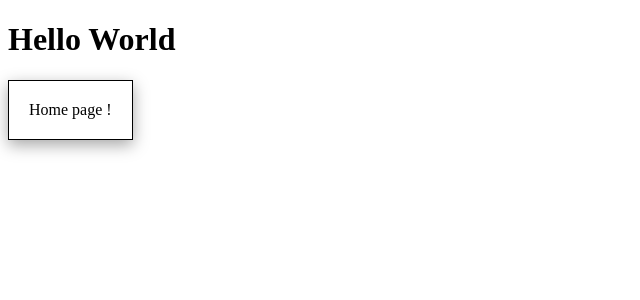
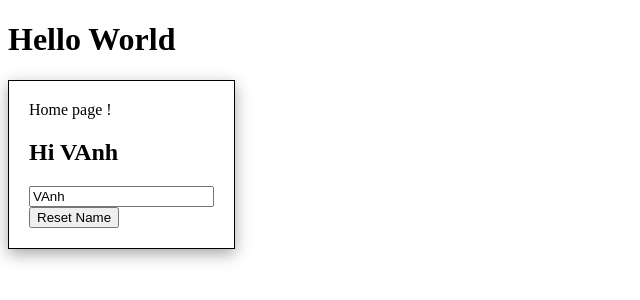
Before and after one commit to 89VAnh/LearnAngular12, an Angular app: page / in a window 1280 px wide. Shown: the top 300 px of the page, without its empty margins (0-640 px from the left). Built offline with nearby package versions, Linux system fonts and the light colour scheme.

Commit message:
ng-modul

```diff
--- a/src/app/app.component.ts
+++ b/src/app/app.component.ts
@@ -3,7 +3,7 @@
 @Component({
   selector: 'app-root',
   templateUrl: './app.component.html',
-  styleUrls: ['./app.component.scss']
+  styleUrls: ['./app.component.scss'],
 })
 export class AppComponent {
   title = 'learn-angular';
--- a/src/app/app.module.ts
+++ b/src/app/app.module.ts
@@ -1,5 +1,6 @@
 import { NgModule } from '@angular/core';
 import { BrowserModule } from '@angular/platform-browser';
+import { FormsModule } from '@angular/forms';
 
 import { AppRoutingModule } from './app-routing.module';
 import { AppComponent } from './app.component';
@@ -8,7 +9,7 @@
 
 @NgModule({
   declarations: [AppComponent, HomeComponent, AboutComponent],
-  imports: [BrowserModule, AppRoutingModule],
+  imports: [BrowserModule, AppRoutingModule, FormsModule],
   providers: [],
   bootstrap: [AppComponent],
 })
--- a/src/app/home/home.component.html
+++ b/src/app/home/home.component.html
@@ -1 +1,10 @@
-<div class="test">Home page !</div>
+<div class="test">
+  Home page !
+
+  <h2>Hi {{ name }}</h2>
+  <input type="text" [(ngModel)]="name" />
+
+  <br />
+
+  <button (click)="resetName()">Reset Name</button>
+</div>
--- a/src/app/home/home.component.ts
+++ b/src/app/home/home.component.ts
@@ -3,13 +3,17 @@
 @Component({
   selector: 'app-home',
   templateUrl: './home.component.html',
-  styleUrls: ['./home.component.scss']
+  styleUrls: ['./home.component.scss'],
 })
 export class HomeComponent implements OnInit {
+  public name: string = 'VAnh';
+  public age: number = 18;
 
-  constructor() { }
+  constructor() {}
 
-  ngOnInit(): void {
+  ngOnInit(): void {}
+
+  public resetName(): void {
+    this.name = '';
   }
-
 }
```
